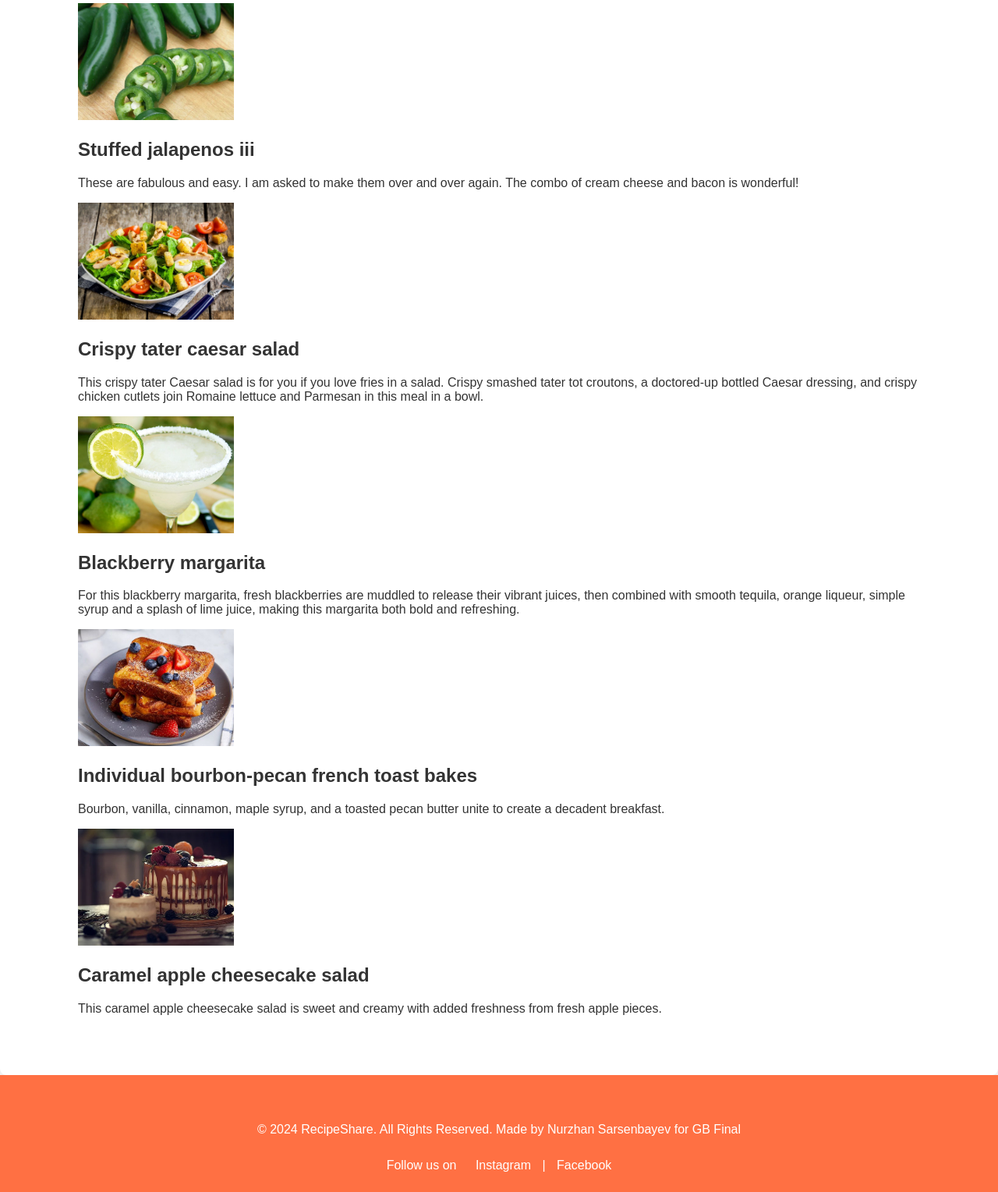
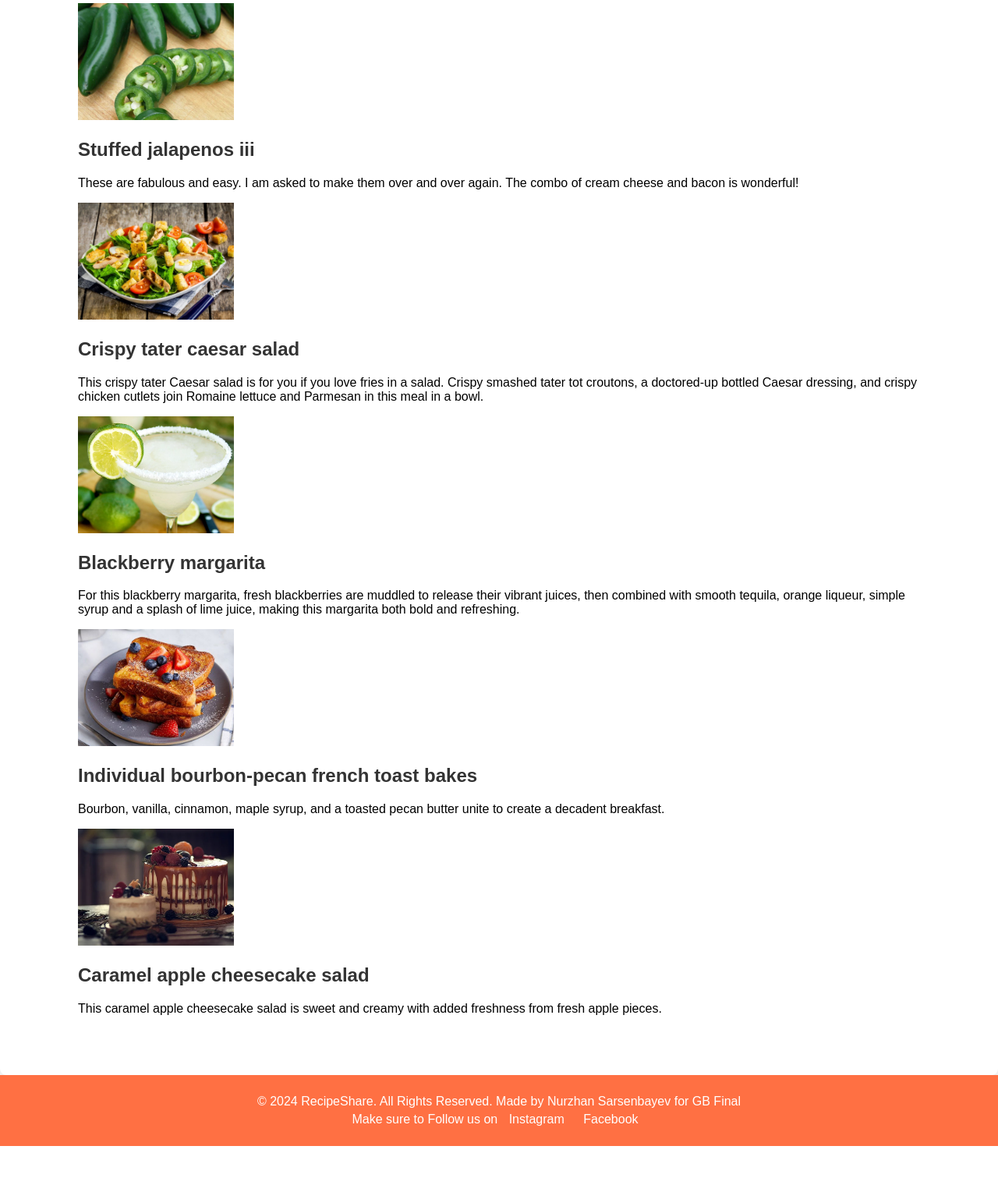
Before and after one commit to NurzhanSarsenbayev/gb-django-final-exam, a Django app: page / in a window 1280 px wide. Shown: the part 638-2167 px from the top of the page at 78% size. After the commit the page ends 2108 px from the top, so only its background shows below. Run offline with Django 5.2, Linux system fonts and the light colour scheme; a user stored in the database is signed in; data comes from the database, SQL or seed files in the repository.

Commit message:
minor changes to footer and other templates

```diff
--- a/recipe_app/templates/recipe_app/base.html
+++ b/recipe_app/templates/recipe_app/base.html
@@ -39,7 +39,6 @@
     <main>
         <div class="container">
             {% block content %}
-            <!-- Dynamic content will be injected here (e.g., recipes, forms) -->
             {% endblock %}
         </div>
     </main>
@@ -48,8 +47,8 @@
     <footer>
         <div class="footer-content">
             <p>&copy; 2024 RecipeShare. All Rights Reserved. Made by Nurzhan Sarsenbayev for GB Final</p>
-            <p>Follow us on
-                <a href="https://instagram.com">Instagram</a> |
+            <p>Make sure to Follow us on
+                <a href="https://instagram.com">Instagram</a> <!-- I dont have social media pages yet -->
                 <a href="https://facebook.com">Facebook</a>
             </p>
         </div>
--- a/recipe_app/templates/recipe_app/home.html
+++ b/recipe_app/templates/recipe_app/home.html
@@ -10,8 +10,8 @@
                 {% if recipe.image %}
                 <img src="{{ recipe.image.url }}" alt="{{ recipe.title }}" style="width: 200px; height: 150px; object-fit: cover;" />
                 {% endif %}
-                <h2><a href="{% url 'recipe_detail' recipe.pk %}">{{ recipe.title }}</h2>
-                <p>{{ recipe.description|truncatewords:50 }}</p> <!-- Truncate to 50 words -->
+                <h2><a href="{% url 'recipe_detail' recipe.pk %}">{{ recipe.title }}</a></h2>
+                <p>{{ recipe.description|truncatewords:50 }}</p>
 
             </div>
         {% endfor %}
--- a/recipe_app/templates/recipe_app/user_profile.html
+++ b/recipe_app/templates/recipe_app/user_profile.html
@@ -6,6 +6,7 @@
                     <h1>{{ request.user.username }}'s Profile</h1>
 
 <section>
+    <a href="{% url 'recipe_create' %}"><button class="btn">Add Recipe</button></a>
     <h2>Your Recipes</h2>
     {% for recipe in user_recipes %}
         <div>
@@ -34,7 +35,6 @@
     {% for recipe in favorited_recipes %}
         <div>
             <a href="{% url 'recipe_detail' recipe.id %}">{{ recipe.title }}</a>
-            <p>{{ recipe.description }}</p>
         </div>
     {% empty %}
         <p>No favorited recipes found.</p>
```
Also changed, not shown: 1 other file.
